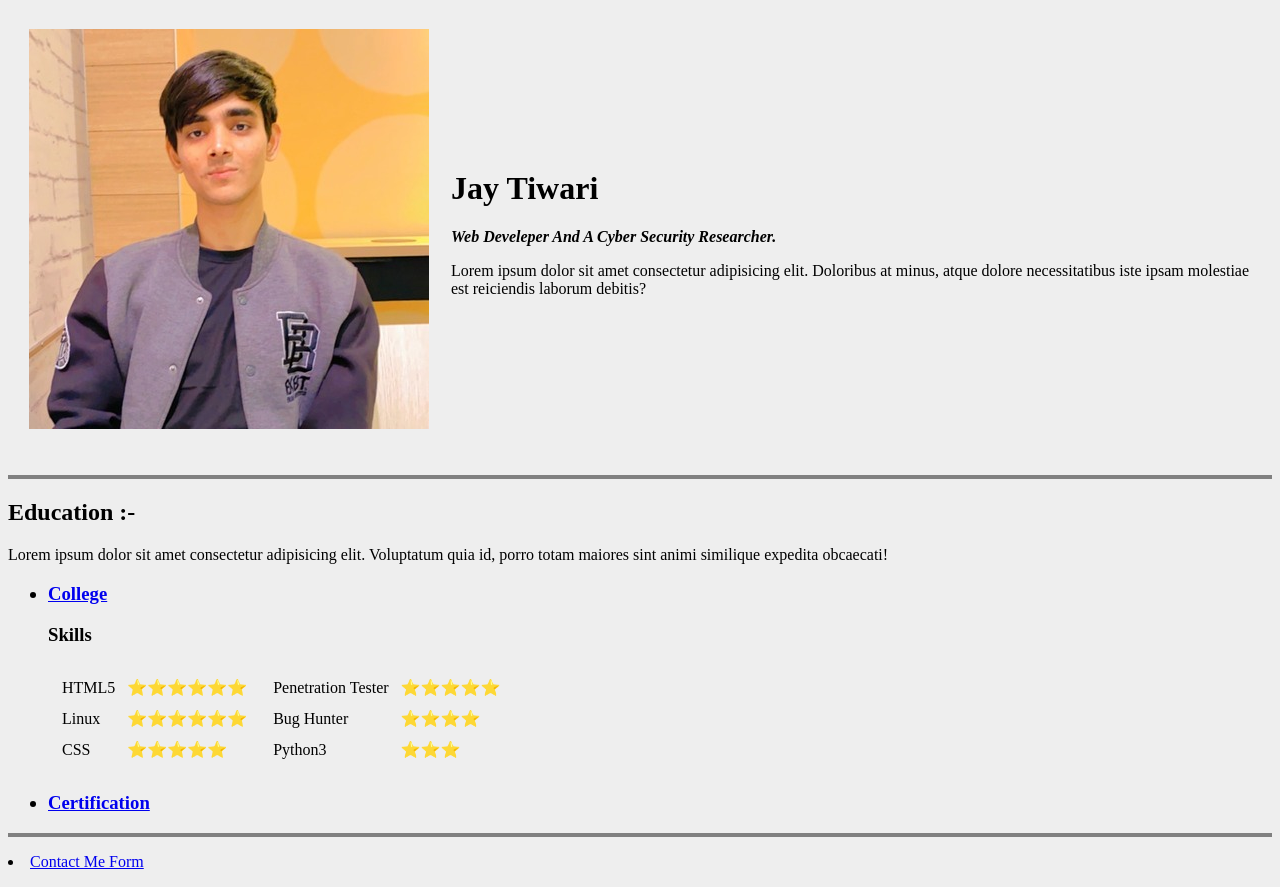
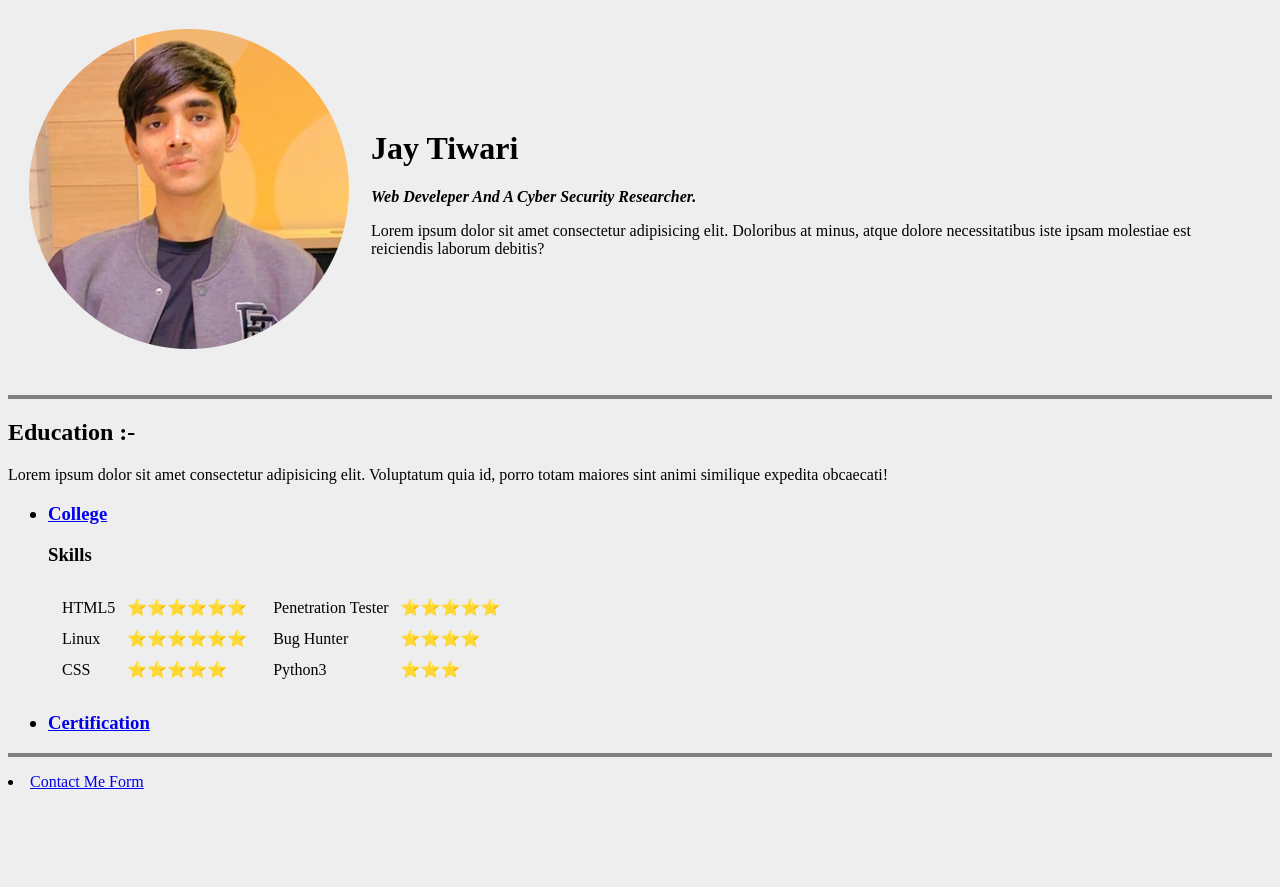
Before and after one commit to jaytiwari05/cv, a plain HTML site: page index.html in a window 1280 px wide. After the commit the page ends 807 px from the top, so only its background shows below. Drawn offline with Linux system fonts and the light colour scheme.

Commit message:
Update index.html

```diff
--- a/index.html
+++ b/index.html
@@ -11,7 +11,7 @@
 <body style="background-color: #EEEEEE;">
     <table cellspacing="20">
         <tr>
-            <td><img src="img/jay.jpeg" alt="jay profile pic"></td>
+            <td><img src="img/jay-crop.png" alt="jay profile pic"></td>
             <td>
                 <h1>Jay Tiwari</h1>
                 <em><strong> Web Develeper And A Cyber Security Researcher. </strong></em>
```
